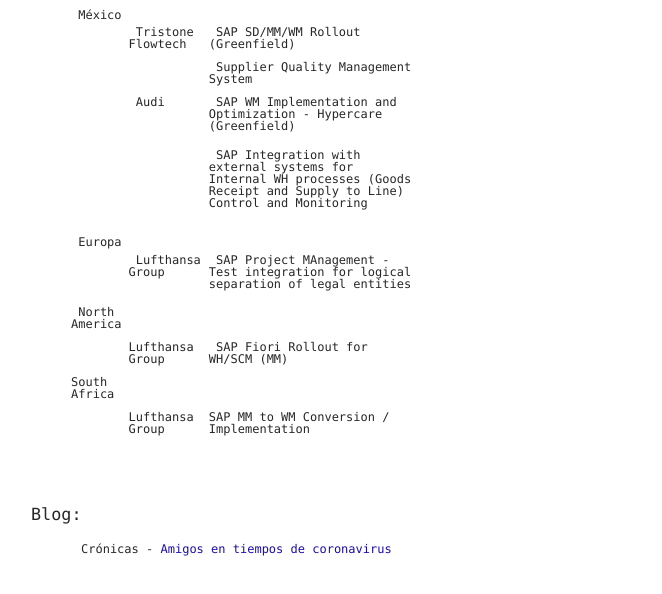
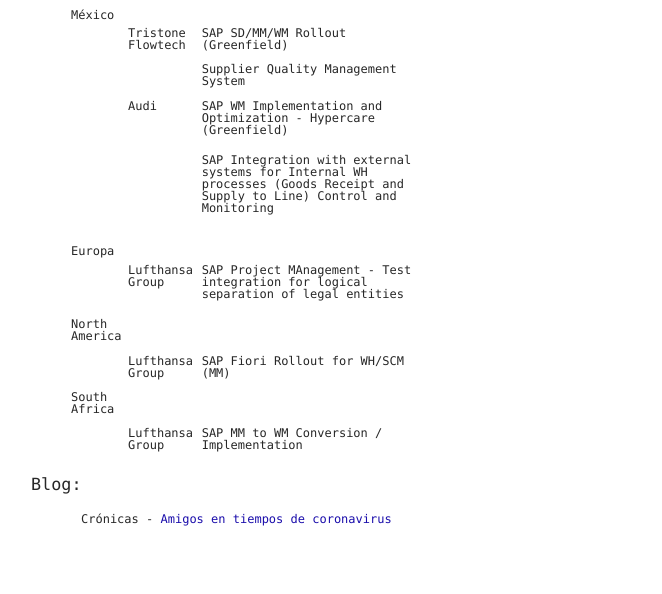
Before and after one commit to enriquelegrand/enriquelegrand.github.io, a plain HTML site: page index.html in a window 1280 px wide. Shown: the part 170-764 px from the top of the page, without its empty margins (309-971 px from the left). Drawn offline with Linux system fonts and the light colour scheme.

Commit message:
Update index.html

```diff
--- a/index.html
+++ b/index.html
@@ -45,21 +45,21 @@
 <table style="height: 455px;" width="347">
 <tbody>
 <tr>
-<td>&nbsp;México</td>
-<td>&nbsp;</td>
-<td>&nbsp;</td>
+<td>México</td>
+<td></td>
+<td></td>
 
 </tr>
 <tr>
-<td>&nbsp;</td>
-<td>&nbsp;Tristone Flowtech</td>
-<td>&nbsp;SAP SD/MM/WM Rollout (Greenfield)</td>
+<td></td>
+<td>Tristone Flowtech</td>
+<td>SAP SD/MM/WM Rollout (Greenfield)</td>
 
 </tr>
 <tr>
-<td>&nbsp;</td>
-<td>&nbsp;</td>
-<td>&nbsp;Supplier Quality Management System</td>
+<td></td>
+<td></td>
+<td>Supplier Quality Management System</td>
 
 </tr>
 <tr>
@@ -67,14 +67,14 @@
 
 </tr>
 <tr>
-<td>&nbsp;</td>
-<td>&nbsp;Audi</td>
-<td>&nbsp;SAP WM Implementation and Optimization - Hypercare (Greenfield)</td>
+<td></td>
+<td>Audi</td>
+<td>SAP WM Implementation and Optimization - Hypercare (Greenfield)</td>
 </tr>
 <tr>
-<td>&nbsp;</td>
-<td>&nbsp;</td>
-<td>&nbsp;SAP Integration with external systems for Internal WH processes (Goods Receipt and Supply to Line) Control and Monitoring </td>
+<td></td>
+<td></td>
+<td>SAP Integration with external systems for Internal WH processes (Goods Receipt and Supply to Line) Control and Monitoring </td>
 
 
 </tr>
@@ -82,14 +82,14 @@
 
 </tr>
 <tr>
-<td>&nbsp;Europa</td>
-<td>&nbsp;</td>
-<td>&nbsp;</td>
+<td>Europa</td>
+<td></td>
+<td></td>
 </tr>
 <tr>
-<td>&nbsp;</td>
-<td>&nbsp;Lufthansa Group</td>
-<td>&nbsp;SAP Project MAnagement - Test integration for logical separation of legal entities</td>
+<td></td>
+<td>Lufthansa Group</td>
+<td>SAP Project MAnagement - Test integration for logical separation of legal entities</td>
 
 </tr>
 <tr>
@@ -98,14 +98,14 @@
 
 </tr>
 <tr>
-<td>&nbsp;North America</td>
-<td>&nbsp;</td>
-<td>&nbsp;</td>
+<td>North America</td>
+<td></td>
+<td></td>
 </tr>
 <tr>
-<td>&nbsp;</td>
+<td></td>
 <td>Lufthansa Group</td>
-<td>&nbsp;SAP Fiori Rollout for WH/SCM (MM)</td>
+<td>SAP Fiori Rollout for WH/SCM (MM)</td>
 
 
 </tr>
@@ -115,24 +115,24 @@
 </tr>
 <tr>
 <td>South Africa</td>
-<td>&nbsp;</td>
-<td>&nbsp;</td>
+<td></td>
+<td></td>
 </tr>
 <tr>
-<td>&nbsp;</td>
+<td></td>
 <td>Lufthansa Group</td>
 <td>SAP MM to WM Conversion / Implementation</td>
 
 </tr>
 <tr>
-<td>&nbsp;</td>
+<td></td>
 
 
 </tr>
 </tbody>
 </table>
 <!-- DivTable.com -->
-<p>&nbsp;</p>
+<p></p>
 
     </ul>
 </div>
```
